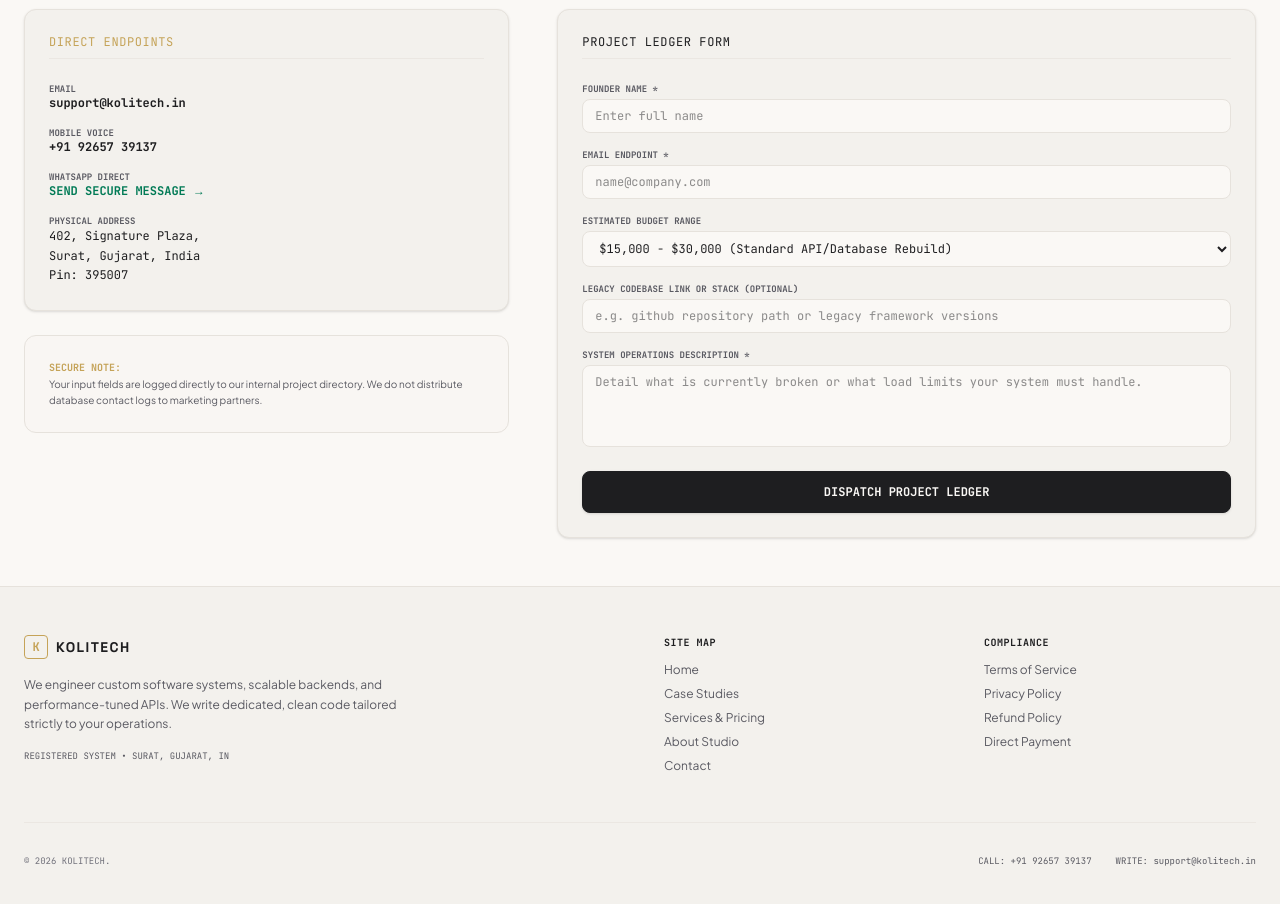
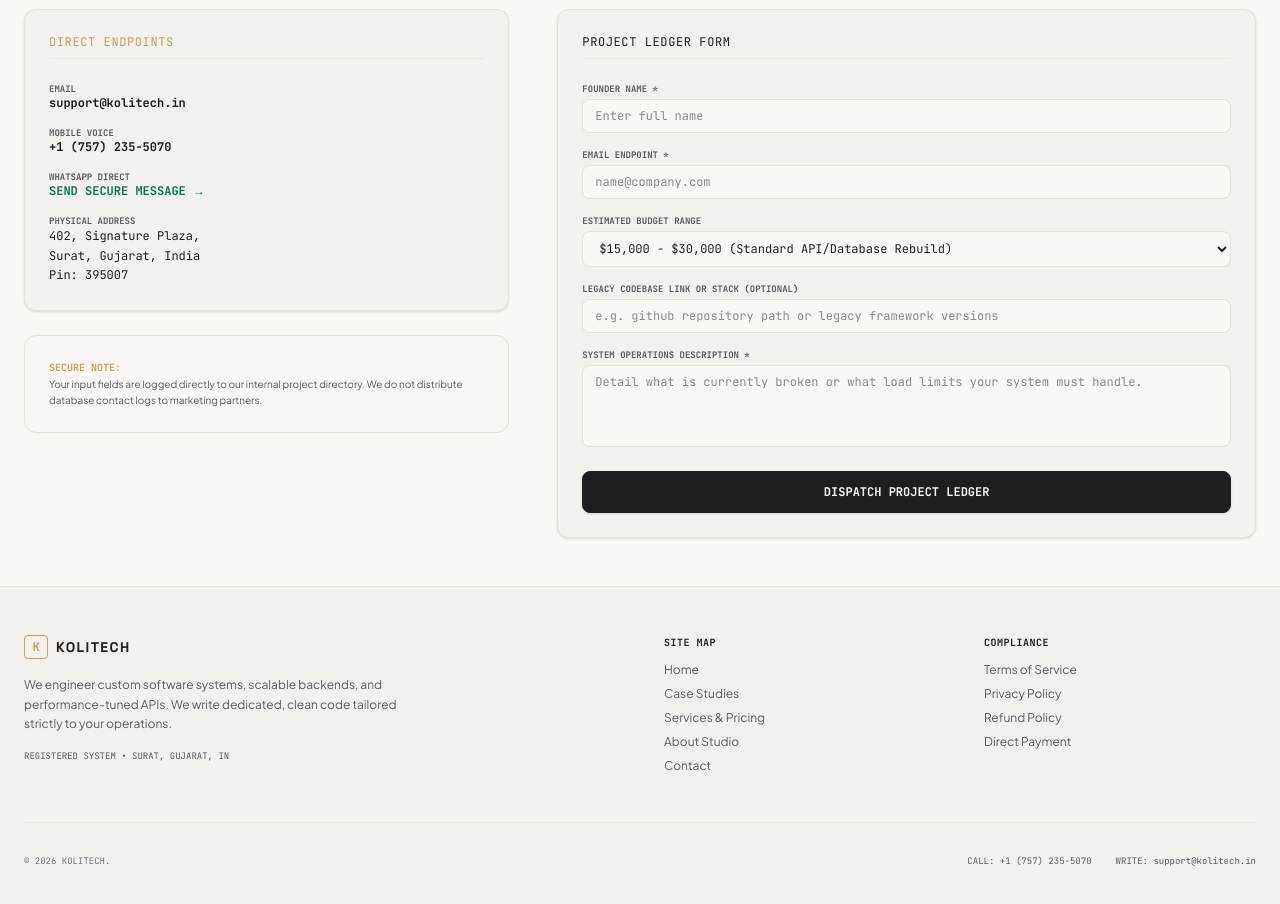
Before and after one commit to Vivek8789664732/kolitech, a Next.js app: page /contact in a window 1280 px wide. Shown: the part 320-1224 px from the top of the page. Built offline with nearby package versions, Linux system fonts and the light colour scheme.

Commit message:
Update contact phone number and WhatsApp endpoints to +1 (757) 235-5070

```diff
--- a/src/app/components/Footer.tsx
+++ b/src/app/components/Footer.tsx
@@ -100,7 +100,7 @@ export default function Footer() {
 
           <div className="font-mono text-[9px] text-muted-slate flex space-x-6">
             <span>
-              CALL: <a href="tel:+919265739137" className="hover:text-amber-accent transition-colors">+91 92657 39137</a>
+              CALL: <a href="tel:+17572355070" className="hover:text-amber-accent transition-colors">+1 (757) 235-5070</a>
             </span>
             <span>
               WRITE: <a href="mailto:support@kolitech.in" className="hover:text-amber-accent transition-colors">support@kolitech.in</a>
--- a/src/app/contact/page.tsx
+++ b/src/app/contact/page.tsx
@@ -62,15 +62,15 @@ export default function Contact() {
 
                 <div>
                   <span className="font-mono text-[9px] text-muted-slate block font-bold">MOBILE VOICE</span>
-                  <a href="tel:+919265739137" className="text-charcoal hover:text-amber-accent font-mono font-bold transition-colors">
-                    +91 92657 39137
+                  <a href="tel:+17572355070" className="text-charcoal hover:text-amber-accent font-mono font-bold transition-colors">
+                    +1 (757) 235-5070
                   </a>
                 </div>
 
                 <div>
                   <span className="font-mono text-[9px] text-muted-slate block font-bold">WHATSAPP DIRECT</span>
                   <a
-                    href="https://wa.me/919265739137"
+                    href="https://wa.me/17572355070"
                     target="_blank"
                     rel="noopener noreferrer"
                     className="text-emerald-700 hover:text-amber-accent font-mono font-bold transition-colors inline-flex items-center gap-1.5"
```
